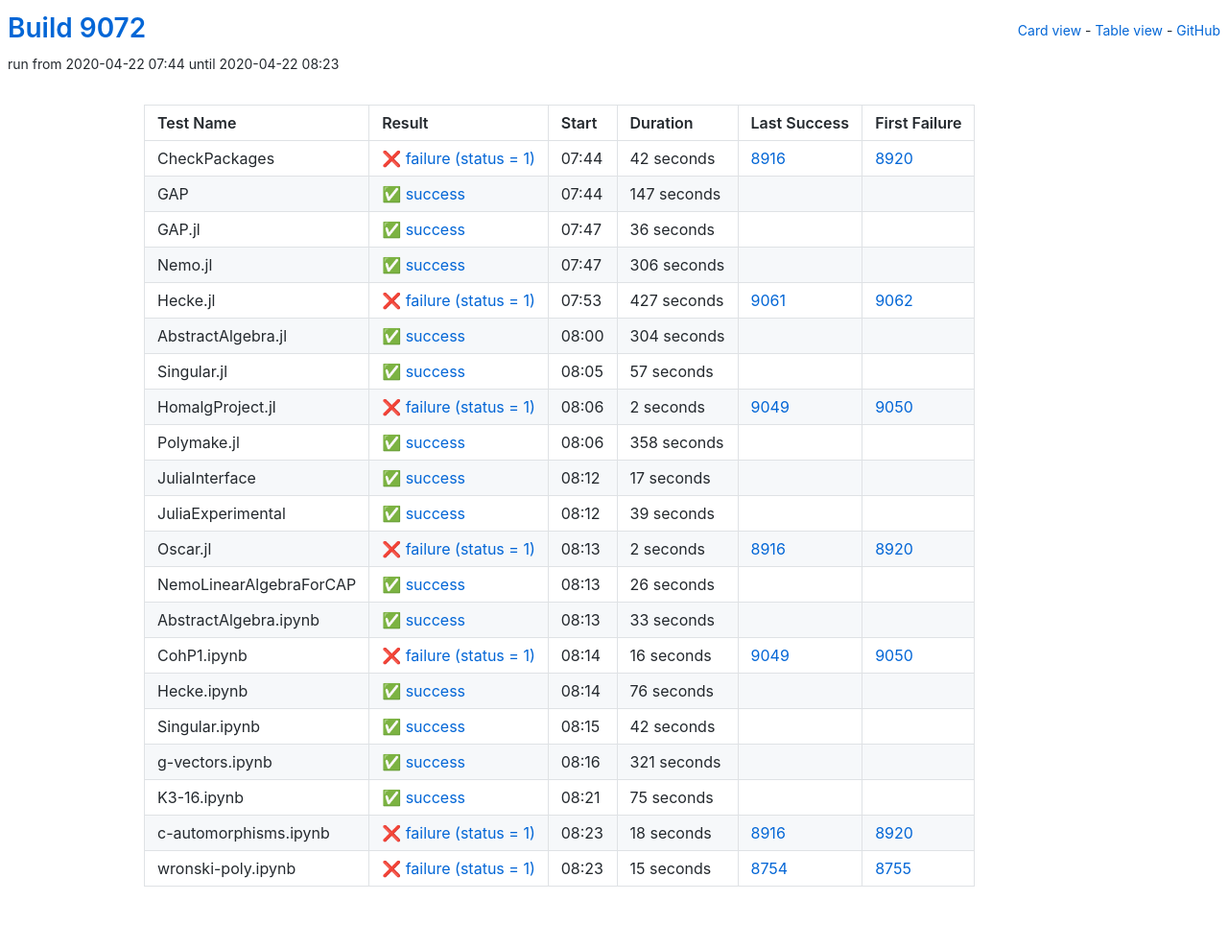
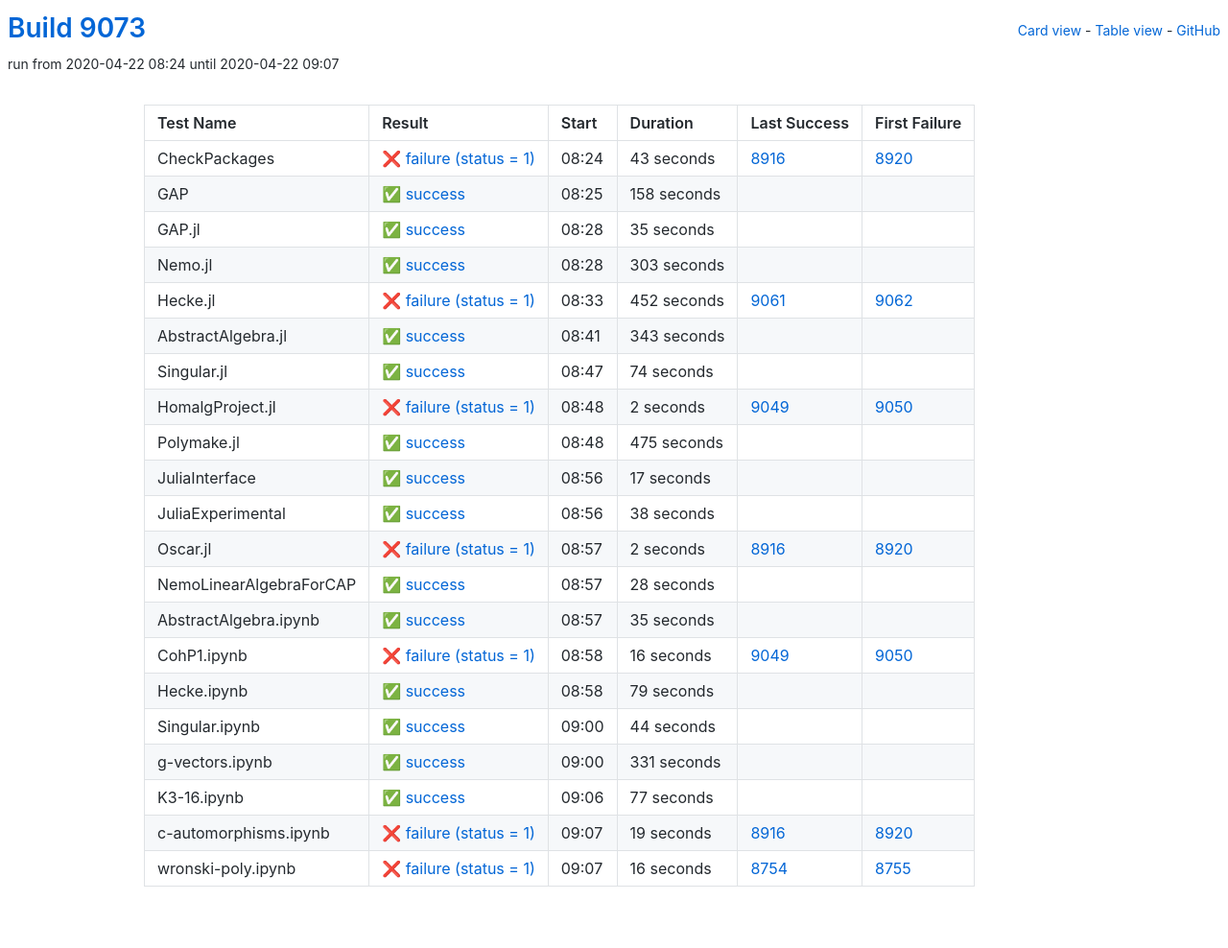
Before and after one commit to oscar-system/oscar-ci-status, a Jekyll site: the page built from table.html, in a window 1280 px wide. Shown: the whole page at 96% size. Built offline with Jekyll 4.4.1, drawn with Linux system fonts in a browser that asks for light colours.

Commit message:
Build 9073

```diff
--- a/_data/ci.yml
+++ b/_data/ci.yml
@@ -1,82 +1,82 @@
-build: 9072
-build_url: https://oscarci.mathematik.uni-kl.de/job/oscar/9072/
+build: 9073
+build_url: https://oscarci.mathematik.uni-kl.de/job/oscar/9073/
 job: oscar
 tests:
-- duration: 42
+- duration: 43
   exitcode: 1
   first_failure: 8920
   first_failure_url: https://oscarci.mathematik.uni-kl.de/job/oscar/8920/
   last_success: 8916
   last_success_url: https://oscarci.mathematik.uni-kl.de/job/oscar/8916/
-  log: https://oscarci.mathematik.uni-kl.de/job/oscar/9072/artifact/logs/build-9072/CheckPackages.log
+  log: https://oscarci.mathematik.uni-kl.de/job/oscar/9073/artifact/logs/build-9073/CheckPackages.log
   name: CheckPackages
-  start: 2020-04-22 07:44
+  start: 2020-04-22 08:24
   status: failure
   success: false
-- duration: 147
+- duration: 158
   exitcode: 0
   first_failure: false
   first_failure_url: null
   last_success: false
   last_success_url: null
-  log: https://oscarci.mathematik.uni-kl.de/job/oscar/9072/artifact/logs/build-9072/GAP.log
+  log: https://oscarci.mathematik.uni-kl.de/job/oscar/9073/artifact/logs/build-9073/GAP.log
   name: GAP
-  start: 2020-04-22 07:44
+  start: 2020-04-22 08:25
   status: success
   success: true
-- duration: 36
+- duration: 35
   exitcode: 0
   first_failure: false
   first_failure_url: null
   last_success: false
   last_success_url: null
-  log: https://oscarci.mathematik.uni-kl.de/job/oscar/9072/artifact/logs/build-9072/GAP.jl.log
+  log: https://oscarci.mathematik.uni-kl.de/job/oscar/9073/artifact/logs/build-9073/GAP.jl.log
   name: GAP.jl
-  start: 2020-04-22 07:47
+  start: 2020-04-22 08:28
   status: success
   success: true
-- duration: 306
+- duration: 303
   exitcode: 0
   first_failure: false
   first_failure_url: null
   last_success: false
   last_success_url: null
-  log: https://oscarci.mathematik.uni-kl.de/job/oscar/9072/artifact/logs/build-9072/Nemo.jl.log
+  log: https://oscarci.mathematik.uni-kl.de/job/oscar/9073/artifact/logs/build-9073/Nemo.jl.log
   name: Nemo.jl
-  start: 2020-04-22 07:47
+  start: 2020-04-22 08:28
   status: success
   success: true
-- duration: 427
+- duration: 452
   exitcode: 1
   first_failure: 9062
   first_failure_url: https://oscarci.mathematik.uni-kl.de/job/oscar/9062/
   last_success: 9061
   last_success_url: https://oscarci.mathematik.uni-kl.de/job/oscar/9061/
-  log: https://oscarci.mathematik.uni-kl.de/job/oscar/9072/artifact/logs/build-9072/Hecke.jl.log
+  log: https://oscarci.mathematik.uni-kl.de/job/oscar/9073/artifact/logs/build-9073/Hecke.jl.log
   name: Hecke.jl
-  start: 2020-04-22 07:53
+  start: 2020-04-22 08:33
   status: failure
   success: false
-- duration: 304
+- duration: 343
   exitcode: 0
   first_failure: false
   first_failure_url: null
   last_success: false
   last_success_url: null
-  log: https://oscarci.mathematik.uni-kl.de/job/oscar/9072/artifact/logs/build-9072/AbstractAlgebra.jl.log
+  log: https://oscarci.mathematik.uni-kl.de/job/oscar/9073/artifact/logs/build-9073/AbstractAlgebra.jl.log
   name: AbstractAlgebra.jl
-  start: 2020-04-22 08:00
+  start: 2020-04-22 08:41
   status: success
   success: true
-- duration: 57
+- duration: 74
   exitcode: 0
   first_failure: false
   first_failure_url: null
   last_success: false
   last_success_url: null
-  log: https://oscarci.mathematik.uni-kl.de/job/oscar/9072/artifact/logs/build-9072/Singular.jl.log
+  log: https://oscarci.mathematik.uni-kl.de/job/oscar/9073/artifact/logs/build-9073/Singular.jl.log
   name: Singular.jl
-  start: 2020-04-22 08:05
+  start: 2020-04-22 08:47
   status: success
   success: true
 - duration: 2
@@ -85,20 +85,20 @@
   first_failure_url: https://oscarci.mathematik.uni-kl.de/job/oscar/9050/
   last_success: 9049
   last_success_url: https://oscarci.mathematik.uni-kl.de/job/oscar/9049/
-  log: https://oscarci.mathematik.uni-kl.de/job/oscar/9072/artifact/logs/build-9072/HomalgProject.jl.log
+  log: https://oscarci.mathematik.uni-kl.de/job/oscar/9073/artifact/logs/build-9073/HomalgProject.jl.log
   name: HomalgProject.jl
-  start: 2020-04-22 08:06
+  start: 2020-04-22 08:48
   status: failure
   success: false
-- duration: 358
+- duration: 475
   exitcode: 0
   first_failure: false
   first_failure_url: null
   last_success: false
   last_success_url: null
-  log: https://oscarci.mathematik.uni-kl.de/job/oscar/9072/artifact/logs/build-9072/Polymake.jl.log
+  log: https://oscarci.mathematik.uni-kl.de/job/oscar/9073/artifact/logs/build-9073/Polymake.jl.log
   name: Polymake.jl
-  start: 2020-04-22 08:06
+  start: 2020-04-22 08:48
   status: success
   success: true
 - duration: 17
@@ -107,20 +107,20 @@
   first_failure_url: null
   last_success: false
   last_success_url: null
-  log: https://oscarci.mathematik.uni-kl.de/job/oscar/9072/artifact/logs/build-9072/JuliaInterface.log
+  log: https://oscarci.mathematik.uni-kl.de/job/oscar/9073/artifact/logs/build-9073/JuliaInterface.log
   name: JuliaInterface
-  start: 2020-04-22 08:12
+  start: 2020-04-22 08:56
   status: success
   success: true
-- duration: 39
+- duration: 38
   exitcode: 0
   first_failure: false
   first_failure_url: null
   last_success: false
   last_success_url: null
-  log: https://oscarci.mathematik.uni-kl.de/job/oscar/9072/artifact/logs/build-9072/JuliaExperimental.log
+  log: https://oscarci.mathematik.uni-kl.de/job/oscar/9073/artifact/logs/build-9073/JuliaExperimental.log
   name: JuliaExperimental
-  start: 2020-04-22 08:12
+  start: 2020-04-22 08:56
   status: success
   success: true
 - duration: 2
@@ -129,31 +129,31 @@
   first_failure_url: https://oscarci.mathematik.uni-kl.de/job/oscar/8920/
   last_success: 8916
   last_success_url: https://oscarci.mathematik.uni-kl.de/job/oscar/8916/
-  log: https://oscarci.mathematik.uni-kl.de/job/oscar/9072/artifact/logs/build-9072/Oscar.jl.log
+  log: https://oscarci.mathematik.uni-kl.de/job/oscar/9073/artifact/logs/build-9073/Oscar.jl.log
   name: Oscar.jl
-  start: 2020-04-22 08:13
+  start: 2020-04-22 08:57
   status: failure
   success: false
-- duration: 26
+- duration: 28
   exitcode: 0
   first_failure: false
   first_failure_url: null
   last_success: false
   last_success_url: null
-  log: https://oscarci.mathematik.uni-kl.de/job/oscar/9072/artifact/logs/build-9072/NemoLinearAlgebraForCAP.log
+  log: https://oscarci.mathematik.uni-kl.de/job/oscar/9073/artifact/logs/build-9073/NemoLinearAlgebraForCAP.log
   name: NemoLinearAlgebraForCAP
-  start: 2020-04-22 08:13
+  start: 2020-04-22 08:57
   status: success
   success: true
-- duration: 33
+- duration: 35
   exitcode: 0
   first_failure: false
   first_failure_url: null
   last_success: false
   last_success_url: null
-  log: https://oscarci.mathematik.uni-kl.de/job/oscar/9072/artifact/logs/build-9072/AbstractAlgebra.ipynb.log
+  log: https://oscarci.mathematik.uni-kl.de/job/oscar/9073/artifact/logs/build-9073/AbstractAlgebra.ipynb.log
   name: AbstractAlgebra.ipynb
-  start: 2020-04-22 08:13
+  start: 2020-04-22 08:57
   status: success
   success: true
 - duration: 16
@@ -162,74 +162,74 @@
   first_failure_url: https://oscarci.mathematik.uni-kl.de/job/oscar/9050/
   last_success: 9049
   last_success_url: https://oscarci.mathematik.uni-kl.de/job/oscar/9049/
-  log: https://oscarci.mathematik.uni-kl.de/job/oscar/9072/artifact/logs/build-9072/CohP1.ipynb.log
+  log: https://oscarci.mathematik.uni-kl.de/job/oscar/9073/artifact/logs/build-9073/CohP1.ipynb.log
   name: CohP1.ipynb
-  start: 2020-04-22 08:14
+  start: 2020-04-22 08:58
   status: failure
   success: false
-- duration: 76
+- duration: 79
   exitcode: 0
   first_failure: false
   first_failure_url: null
   last_success: false
   last_success_url: null
-  log: https://oscarci.mathematik.uni-kl.de/job/oscar/9072/artifact/logs/build-9072/Hecke.ipynb.log
+  log: https://oscarci.mathematik.uni-kl.de/job/oscar/9073/artifact/logs/build-9073/Hecke.ipynb.log
   name: Hecke.ipynb
-  start: 2020-04-22 08:14
+  start: 2020-04-22 08:58
   status: success
   success: true
-- duration: 42
+- duration: 44
   exitcode: 0
   first_failure: false
   first_failure_url: null
   last_success: false
   last_success_url: null
-  log: https://oscarci.mathematik.uni-kl.de/job/oscar/9072/artifact/logs/build-9072/Singular.ipynb.log
+  log: https://oscarci.mathematik.uni-kl.de/job/oscar/9073/artifact/logs/build-9073/Singular.ipynb.log
   name: Singular.ipynb
-  start: 2020-04-22 08:15
+  start: 2020-04-22 09:00
   status: success
   success: true
-- duration: 321
+- duration: 331
   exitcode: 0
   first_failure: false
   first_failure_url: null
   last_success: false
   last_success_url: null
-  log: https://oscarci.mathematik.uni-kl.de/job/oscar/9072/artifact/logs/build-9072/g-vectors.ipynb.log
+  log: https://oscarci.mathematik.uni-kl.de/job/oscar/9073/artifact/logs/build-9073/g-vectors.ipynb.log
   name: g-vectors.ipynb
-  start: 2020-04-22 08:16
+  start: 2020-04-22 09:00
   status: success
   success: true
-- duration: 75
+- duration: 77
   exitcode: 0
   first_failure: false
   first_failure_url: null
   last_success: false
   last_success_url: null
-  log: https://oscarci.mathematik.uni-kl.de/job/oscar/9072/artifact/logs/build-9072/K3-16.ipynb.log
+  log: https://oscarci.mathematik.uni-kl.de/job/oscar/9073/artifact/logs/build-9073/K3-16.ipynb.log
   name: K3-16.ipynb
-  start: 2020-04-22 08:21
+  start: 2020-04-22 09:06
   status: success
   success: true
-- duration: 18
+- duration: 19
   exitcode: 1
   first_failure: 8920
   first_failure_url: https://oscarci.mathematik.uni-kl.de/job/oscar/8920/
   last_success: 8916
   last_success_url: https://oscarci.mathematik.uni-kl.de/job/oscar/8916/
-  log: https://oscarci.mathematik.uni-kl.de/job/oscar/9072/artifact/logs/build-9072/c-automorphisms.ipynb.log
+  log: https://oscarci.mathematik.uni-kl.de/job/oscar/9073/artifact/logs/build-9073/c-automorphisms.ipynb.log
   name: c-automorphisms.ipynb
-  start: 2020-04-22 08:23
+  start: 2020-04-22 09:07
   status: failure
   success: false
-- duration: 15
+- duration: 16
   exitcode: 1
   first_failure: 8755
   first_failure_url: https://oscarci.mathematik.uni-kl.de/job/oscar/8755/
   last_success: 8754
   last_success_url: https://oscarci.mathematik.uni-kl.de/job/oscar/8754/
-  log: https://oscarci.mathematik.uni-kl.de/job/oscar/9072/artifact/logs/build-9072/wronski-poly.ipynb.log
+  log: https://oscarci.mathematik.uni-kl.de/job/oscar/9073/artifact/logs/build-9073/wronski-poly.ipynb.log
   name: wronski-poly.ipynb
-  start: 2020-04-22 08:23
+  start: 2020-04-22 09:07
   status: failure
   success: false
```
Also changed, not shown: README.md.
